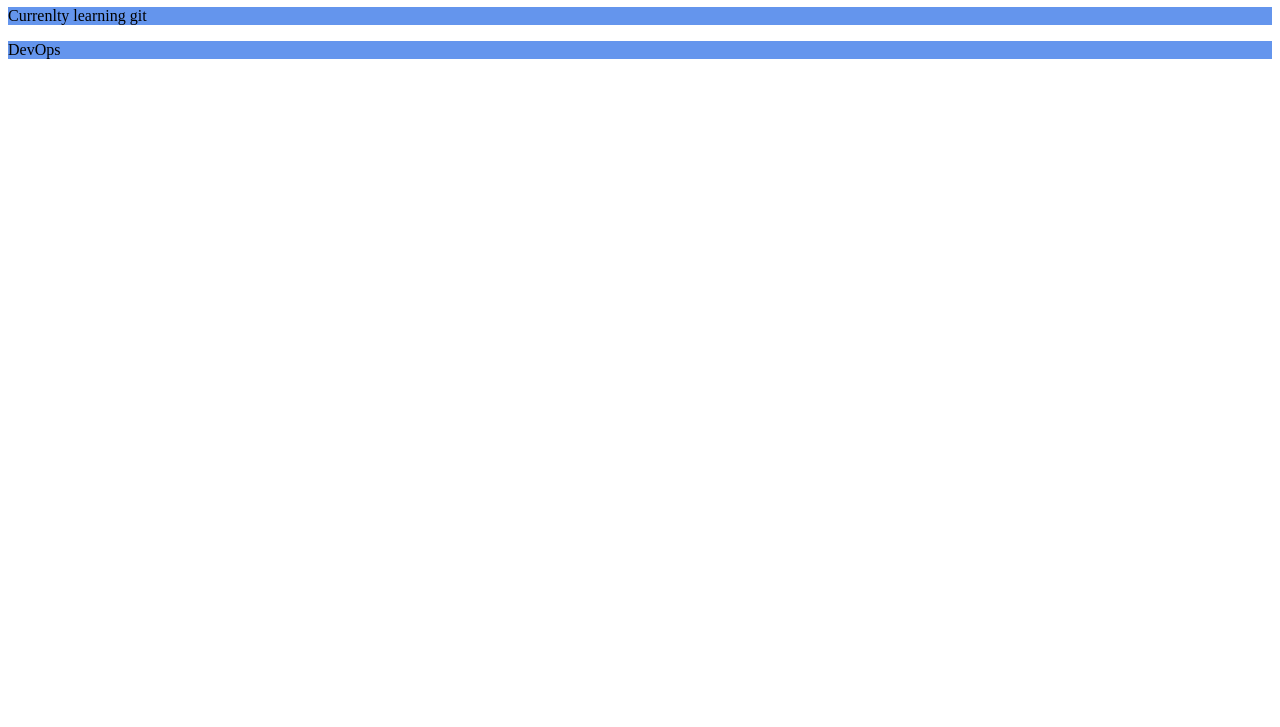
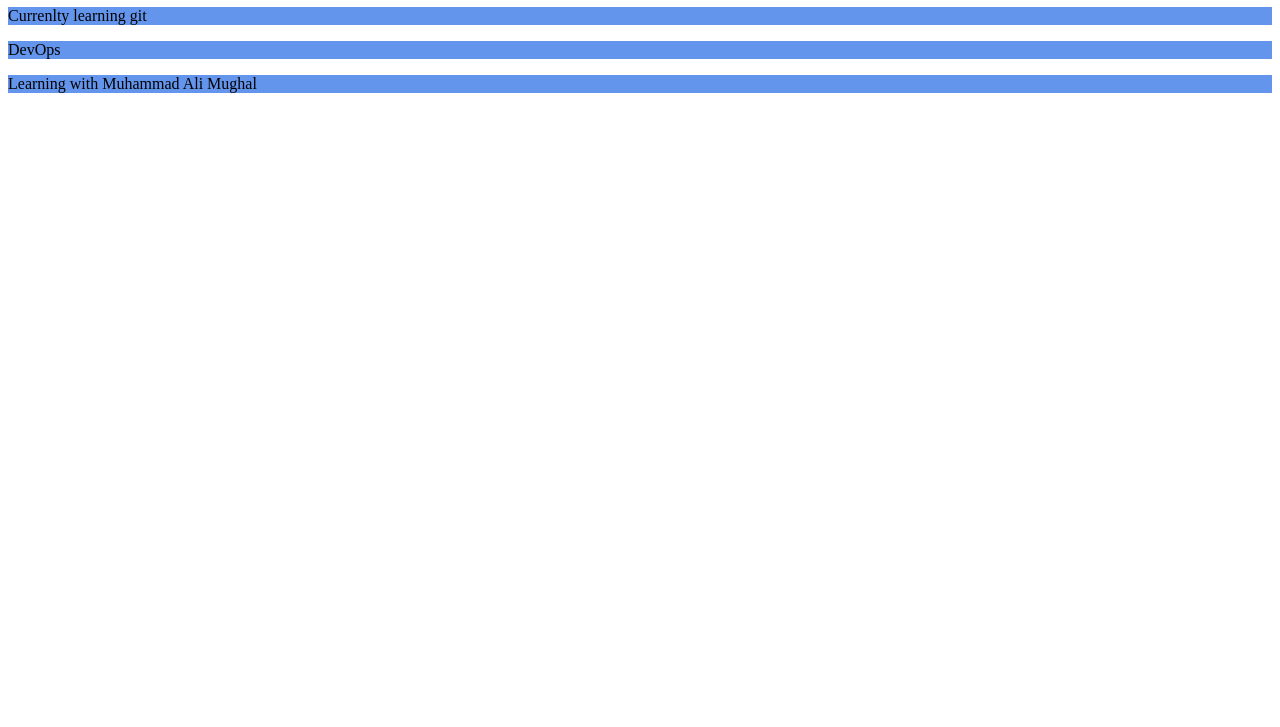
Before and after one commit to urooba-tariq/Online-Jawan-Pakistan, a plain HTML site: page index.html in a window 1280 px wide. Shown: the part 73-800 px from the top of the page. Drawn offline with Linux system fonts and the light colour scheme.

Commit message:
work Accomplish

```diff
--- a/index.html
+++ b/index.html
@@ -11,5 +11,6 @@
     <h1> LEARNING ONLINE MOBILE APP DEVELOPMENT </h1>
     <p>Currenlty learning git</p>
     <p>DevOps</p>
+    <p>Learning with Muhammad Ali Mughal</p>
 </body>
 </html>
```
